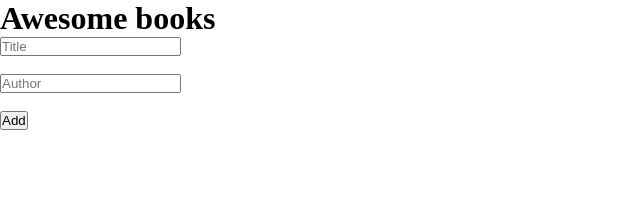
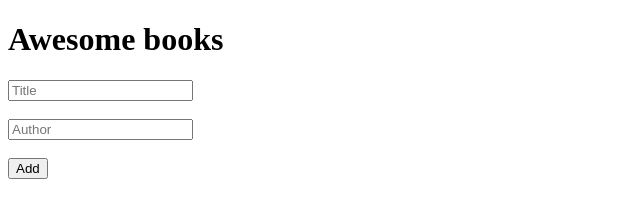
Before and after one commit to AbdifatahYasin1/Awesome-Books-project, a website: page index.html in a window 1280 px wide. Shown: the whole page, without its empty margins (0-640 px from the left). Drawn offline with Linux system fonts and the light colour scheme; files that its build step writes are made by us from their sources.

Commit message:
Modified Css file

```diff
--- a/style.css
+++ b/style.css
@@ -1,5 +1 @@
-* {
-  margin: 0;
-  padding: 0;
-  box-sizing: border-box;
-}
+/* We dont use style for this project */
```
